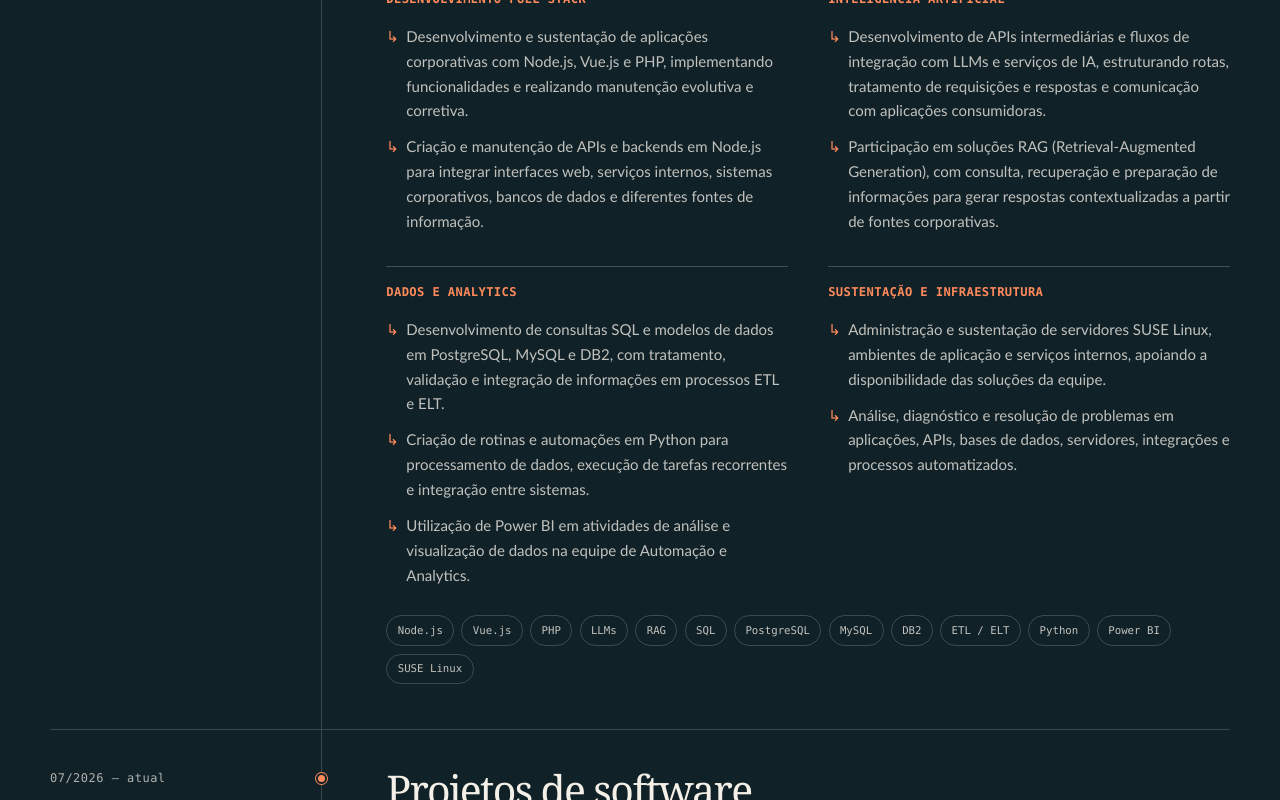
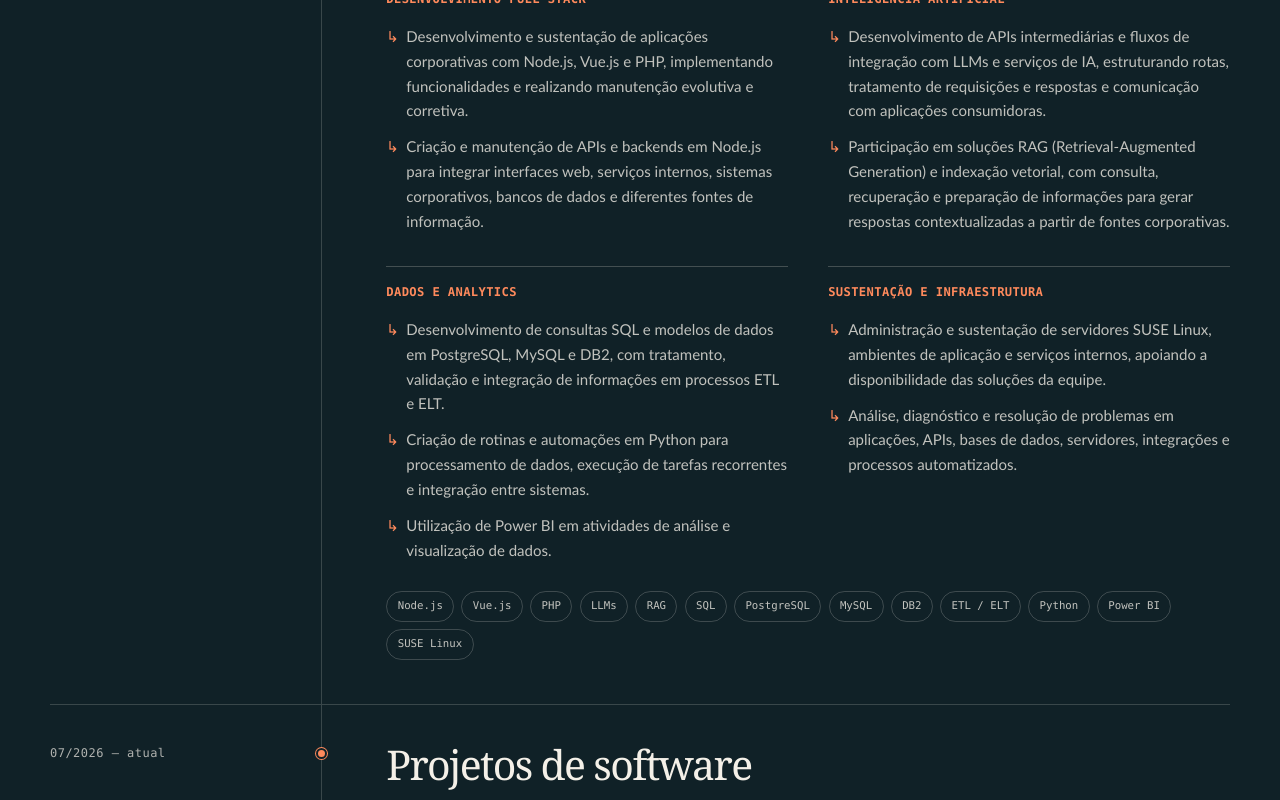
Before and after one commit to voidalzk/my-portfolio, an Angular app: page / in a window 1280 px wide. Shown: the part 2180-2980 px from the top of the page. Built offline with nearby package versions, Linux system fonts and the light colour scheme.

Commit message:
fix: restore section theme contrast and update bilingual resumes

```diff
--- a/src/app/components/contact/contact.component.ts
+++ b/src/app/components/contact/contact.component.ts
@@ -37,6 +37,7 @@ import { LanguageService } from '../../services/language.service';
   `,
   styles: [`
     .contact {
+      --signal: var(--contrast-accent);
       position: relative;
       overflow: hidden;
       background: var(--ink);
@@ -126,7 +127,7 @@ import { LanguageService } from '../../services/language.service';
       justify-content: space-between;
       gap: 2rem;
       padding-top: 1.5rem;
-      color: color-mix(in srgb, var(--paper) 52%, transparent);
+      color: color-mix(in srgb, var(--paper) 68%, transparent);
       font-family: var(--mono);
       font-size: 0.64rem;
       text-transform: uppercase;
--- a/src/app/components/experience/experience.component.css
+++ b/src/app/components/experience/experience.component.css
@@ -1,7 +1,5 @@
 .experience {
-  --ink: #102127;
-  --paper: #f4f0e8;
-  --signal: #ff8a5c;
+  --signal: var(--contrast-accent);
   background: var(--ink);
   color: var(--paper);
 }
--- a/src/app/components/experience/experience.component.ts
+++ b/src/app/components/experience/experience.component.ts
@@ -60,11 +60,11 @@ export class ExperienceComponent {
           titleEn: 'Artificial intelligence',
           detailsPt: [
             'Desenvolvimento de APIs intermediárias e fluxos de integração com LLMs e serviços de IA, estruturando rotas, tratamento de requisições e respostas e comunicação com aplicações consumidoras.',
-            'Participação em soluções RAG (Retrieval-Augmented Generation), com consulta, recuperação e preparação de informações para gerar respostas contextualizadas a partir de fontes corporativas.',
+            'Participação em soluções RAG (Retrieval-Augmented Generation) e indexação vetorial, com consulta, recuperação e preparação de informações para gerar respostas contextualizadas a partir de fontes corporativas.',
           ],
           detailsEn: [
             'Developed intermediary APIs and integration workflows for LLMs and AI services, handling routes, requests, responses and communication with consuming applications.',
-            'Contributed to RAG (Retrieval-Augmented Generation) solutions, querying, retrieving and preparing information to generate responses grounded in enterprise sources.',
+            'Contributed to RAG (Retrieval-Augmented Generation) solutions and vector indexing, querying, retrieving and preparing information to generate responses grounded in enterprise sources.',
           ],
         },
         {
@@ -73,12 +73,12 @@ export class ExperienceComponent {
           detailsPt: [
             'Desenvolvimento de consultas SQL e modelos de dados em PostgreSQL, MySQL e DB2, com tratamento, validação e integração de informações em processos ETL e ELT.',
             'Criação de rotinas e automações em Python para processamento de dados, execução de tarefas recorrentes e integração entre sistemas.',
-            'Utilização de Power BI em atividades de análise e visualização de dados na equipe de Automação e Analytics.',
+            'Utilização de Power BI em atividades de análise e visualização de dados.',
           ],
           detailsEn: [
             'Developed SQL queries and data models in PostgreSQL, MySQL and DB2, processing, validating and integrating information through ETL and ELT workflows.',
             'Built Python routines and automations for data processing, recurring tasks and system integration.',
-            'Used Power BI for data analysis and visualization within the Automation and Analytics team.',
+            'Used Power BI for data analysis and visualization.',
           ],
         },
         {
--- a/src/app/components/skills/skills.component.ts
+++ b/src/app/components/skills/skills.component.ts
@@ -189,9 +189,9 @@ export class SkillsComponent {
       index: '06',
       titlePt: 'Inteligência artificial',
       titleEn: 'Artificial intelligence',
-      skills: ['LLMs', 'RAG', 'Spring AI', 'Vertex AI', 'Gemini'],
-      notePt: 'Integrações com LLMs e participação em soluções RAG no Banco do Brasil; assistente de IA no Appunture.',
-      noteEn: 'LLM integrations and contributions to RAG solutions at Banco do Brasil; an AI assistant in Appunture.',
+      skills: ['LLMs', 'RAG', 'Vector indexing', 'Spring AI', 'Vertex AI', 'Gemini'],
+      notePt: 'Integrações com LLMs, soluções RAG e indexação vetorial no Banco do Brasil; assistente de IA no Appunture.',
+      noteEn: 'LLM integrations, RAG solutions and vector indexing at Banco do Brasil; an AI assistant in Appunture.',
     },
   ];
 }
--- a/src/styles.css
+++ b/src/styles.css
@@ -8,6 +8,7 @@
   --signal: #e56a3b;
   --signal-deep: #a83c18;
   --signal-soft: #f7d8c9;
+  --contrast-accent: #ff8a5c;
   --moss: #315e52;
   --nav-bg: rgba(244, 240, 232, 0.9);
   --shadow: 0 28px 80px rgba(16, 33, 39, 0.12);
@@ -27,6 +28,7 @@
   --signal: #ff8a5c;
   --signal-deep: #ffb091;
   --signal-soft: #4a281e;
+  --contrast-accent: #a83c18;
   --moss: #80b6a4;
   --nav-bg: rgba(14, 25, 29, 0.9);
   --shadow: 0 28px 80px rgba(0, 0, 0, 0.34);
```
Also changed, not shown: 2 other files (tests, documents, lock files or other folders).
